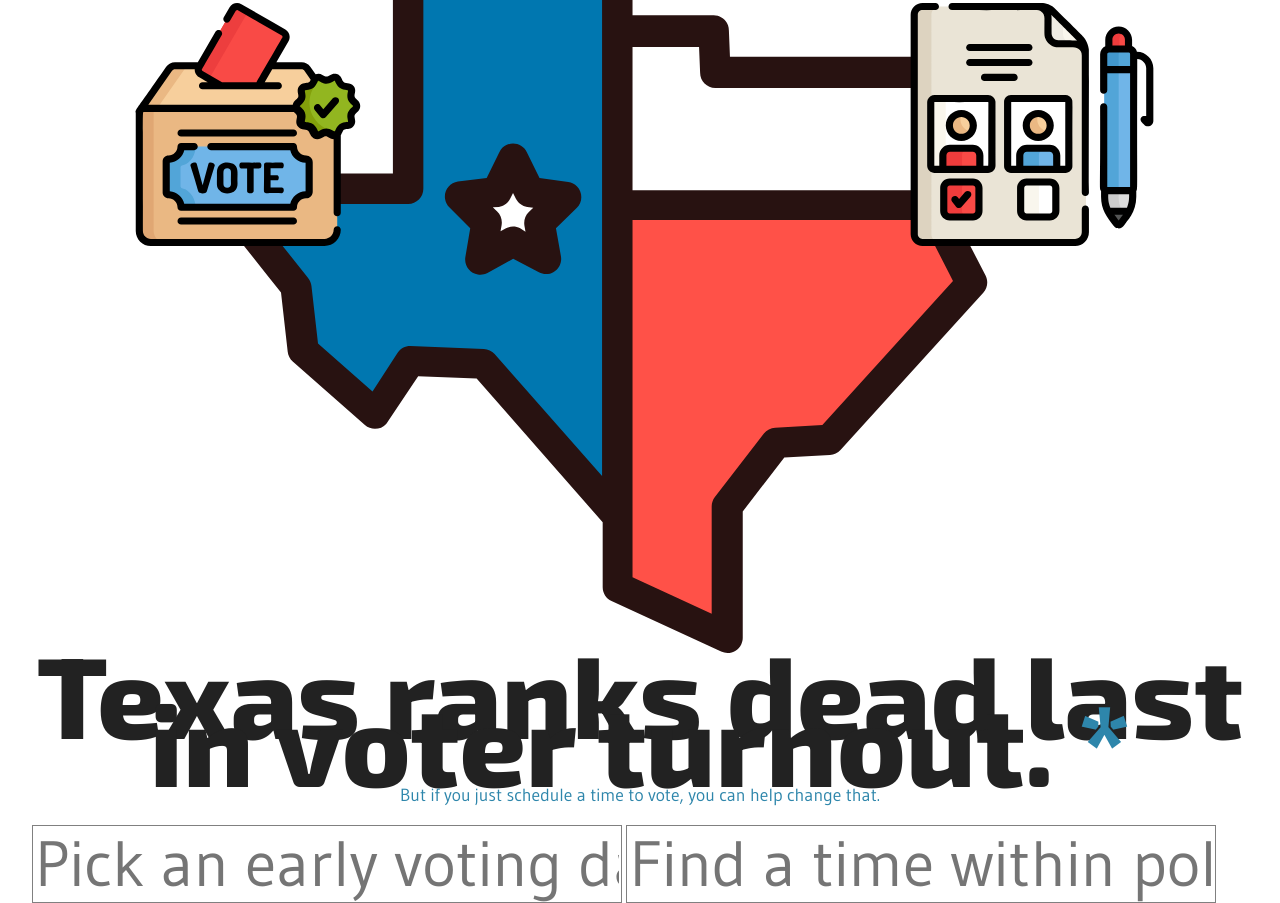
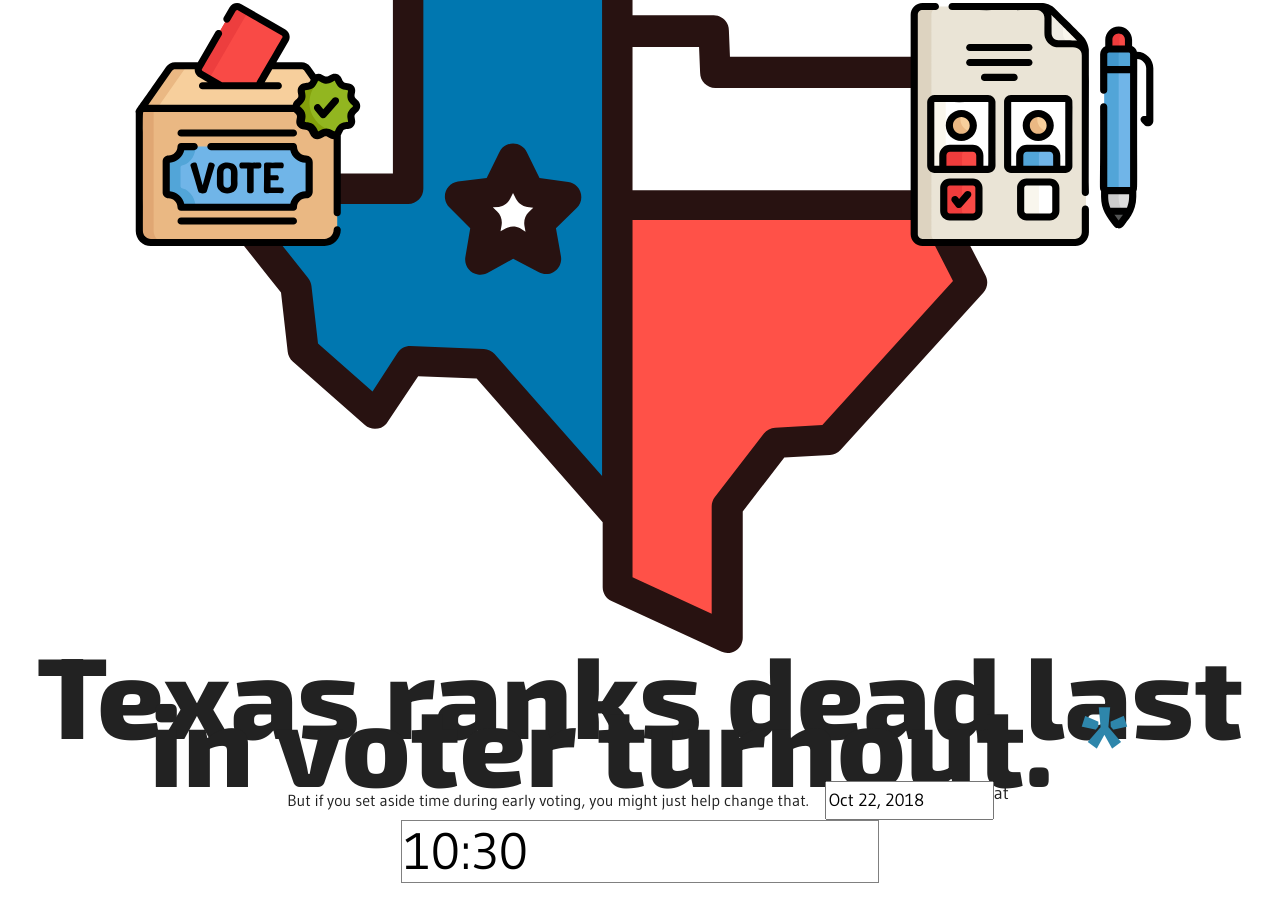
Before and after one commit to ian-schu/vote-reminder, a plain HTML site: page index.html in a window 1280 px wide. Shown: the part 233-1136 px from the top of the page. Drawn offline with nearby package versions, Linux system fonts and the light colour scheme.

Commit message:
Fine-tune flatpickr

```diff
--- a/css/main.css
+++ b/css/main.css
@@ -183,6 +183,7 @@ h1.hero__text {
 
 p.hero__text {
   color: #2E86AB;
+  margin: 1vh 0;
 }
 
 .soft, footer {
@@ -194,14 +195,23 @@ p.hero__text {
   text-align: center;
 }
 
-.flatpickr {
-  font-size: 5vw;
+#form-area {
+  display: flex;
+  flex-flow: row wrap;
+  justify-content: center;
+}
+
+#form-area p {
+  font-size: 1rem;
+  margin: 0.5rem 1rem;
+}
+
+.flatpickr-input {
+  font-size: 4vw;
   border: 1px solid gray;
   display: inline-block;
-}
-
-#date-picker {
-  width: 25vw;
+  margin: 0 1vw;
+  width: auto;
 }
 
 button {
--- a/index.html
+++ b/index.html
@@ -16,6 +16,8 @@
   <link rel="stylesheet" href="css/normalize.css">
   <link rel="stylesheet" href="css/main.css">
   <link rel="stylesheet" href="https://cdn.jsdelivr.net/npm/flatpickr/dist/flatpickr.min.css">
+  <link rel="stylesheet" type="text/css" href="https://npmcdn.com/flatpickr/dist/themes/material_red.css">
+
 </head>
 
 <body>
@@ -34,11 +36,12 @@
         <a target="_blank"
         href="https://www.chron.com/news/houston-texas/texas/article/Voter-turnout-in-Texas-is-dead-last-in-America-13241845.php">*</a>
       </h1>
-      <p class="hero__text">But if you just schedule a time to vote, you can help change that.</p>
     </section>
-    <section class="scheduler">
-      <input class="flatpickr" placeholder="Pick an early voting day" id="date-picker">
-      <input class="flatpickr" placeholder="Find a time within polling hours" id="time-picker">
+    <section id="form-area">
+      <p>But if you set aside time during early voting, you might just help change that.</p>
+      <input id="date-picker"/>
+      <span>at</span>
+      <input id="time-picker"/>
     </section>
   </div>
   <!-- <footer>
--- a/js/main.js
+++ b/js/main.js
@@ -1,17 +1,24 @@
+const defaultSelection = new Date('October 22, 2018');
+
 let dateConfig = {
   altInput: true,
-  altFormat: 'F j, Y',
+  altFormat: 'M j, Y',
   dateFormat: 'Y-m-d',
-  enable: ['2018-10-22', '2018-10-23' ]
+  enabled: ['2018-10-22','2018-10-23'],
+  defaultDate: '2018-10-22',
 };
 
 let timeConfig = {
+  noCalendar: true,
   enableTime: true,
-  noCalendar: true,
+  minuteIncrement: 5,
   dateFormat: 'H:i',
+  defaultDate: '10:30',
   minTime: '07:00',
   maxTime: '18:30',
 };
 
-flatpickr('#date-picker', dateConfig);
-flatpickr('#time-picker', timeConfig);
+const dateInput = document.getElementById('date-picker');
+const datePicker = flatpickr(dateInput, dateConfig);
+const timeInput = document.getElementById('time-picker');
+const timePicker = flatpickr(timeInput, timeConfig);
```
